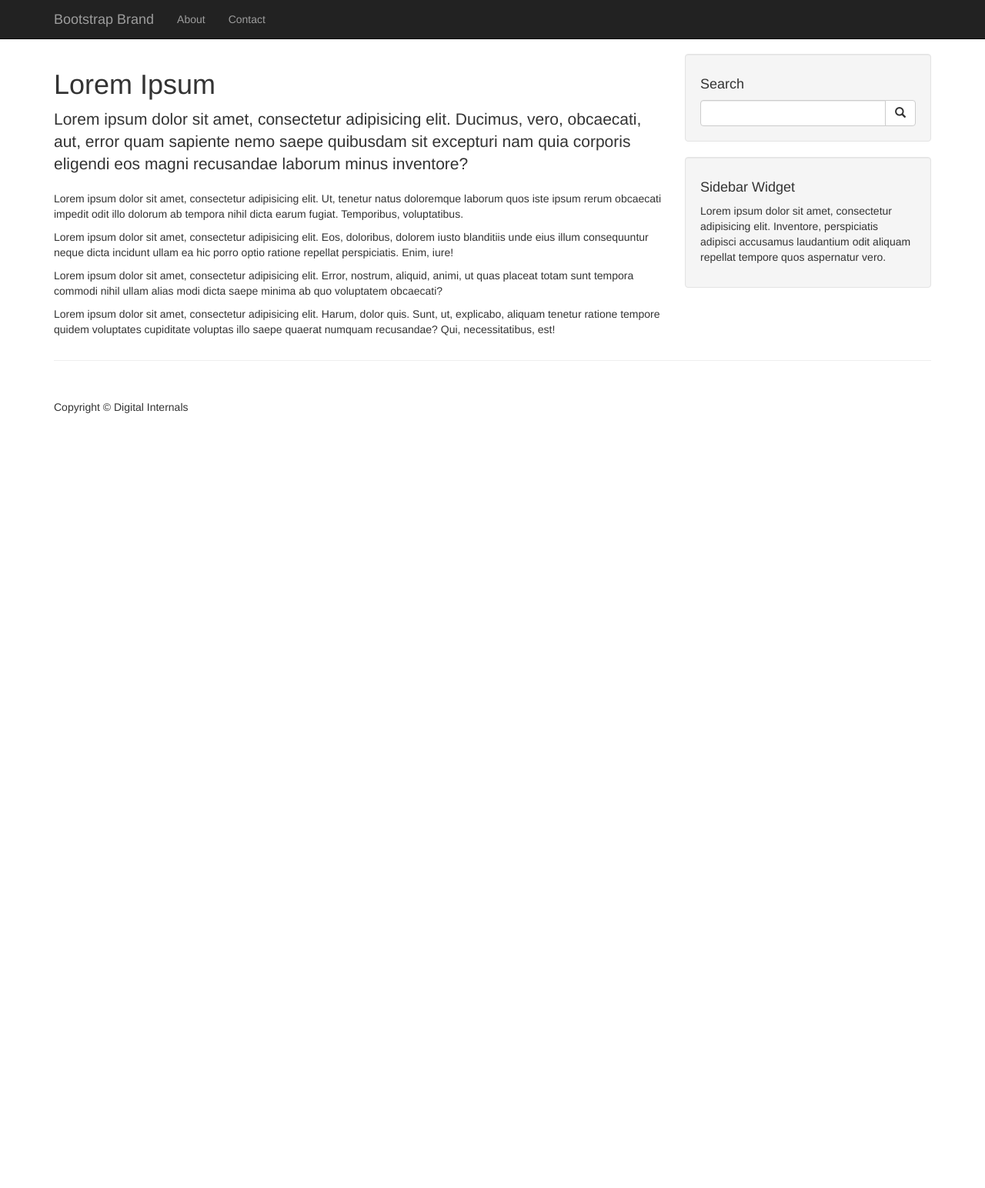
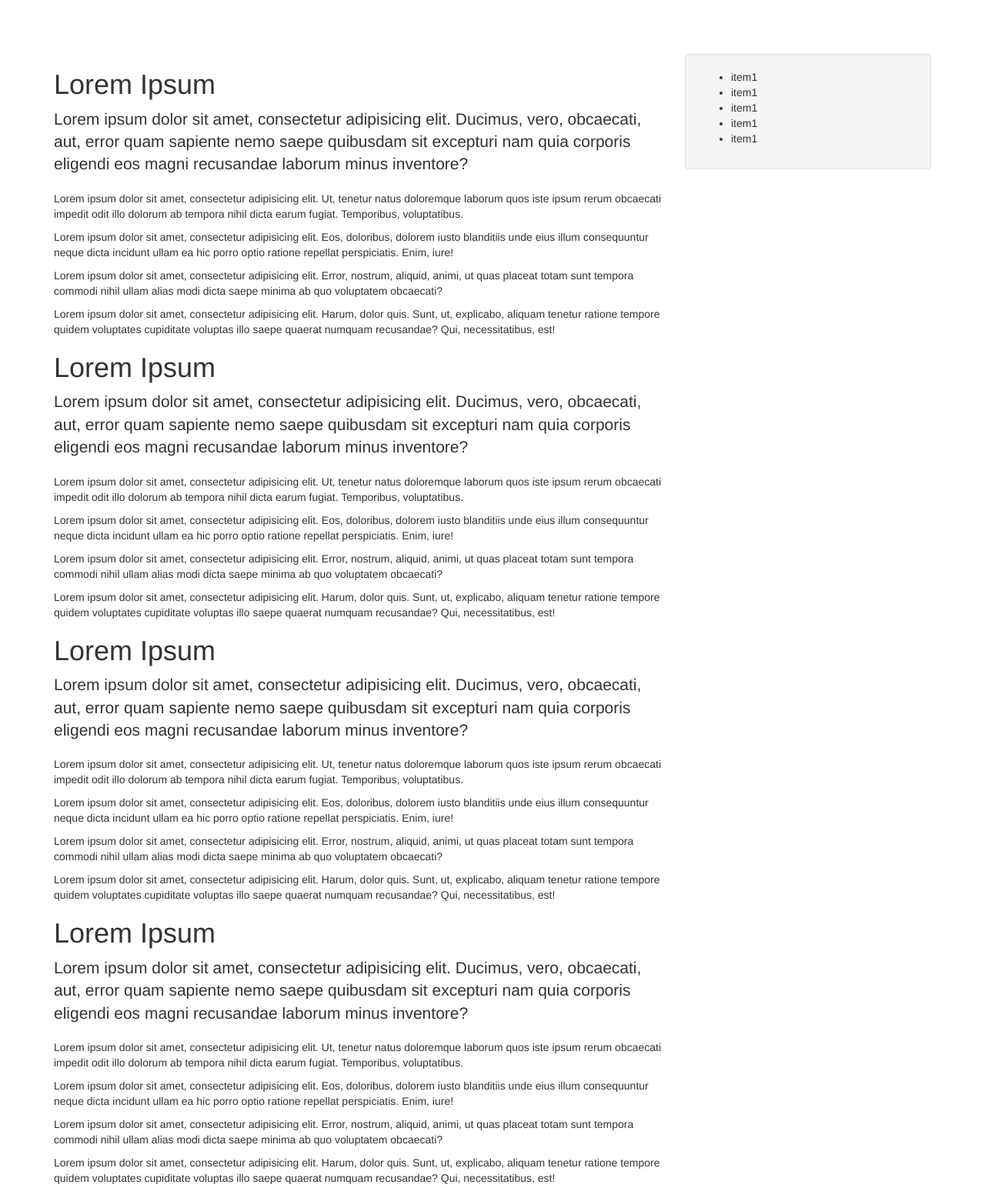
Before and after one commit to studiofluxx/studiofluxx, a plain HTML site: page index.html in a window 1280 px wide. Shown: the top 1544 px of the page at 77% size. Before the commit the page ends 800 px from the top, so only its background shows below. Drawn offline with nearby package versions, Linux system fonts and the light colour scheme.

Commit message:
more lorem
ipsum

```diff
--- a/index.html
+++ b/index.html
@@ -19,33 +19,7 @@
 <body>
 
     <!-- navigation -->
-    <nav class="navbar navbar-inverse navbar-fixed-top" role="navigation">
-        <div class="container">
-            <!-- brand and toggle get grouped for better mobile display -->
-            <div class="navbar-header">
-                <button type="button" class="navbar-toggle" data-toggle="collapse" data-target="#bs-example-navbar-collapse-1">
-                    <span class="sr-only">Toggle navigation</span>
-                    <span class="icon-bar"></span>
-                    <span class="icon-bar"></span>
-                    <span class="icon-bar"></span>
-                </button>
-                <a class="navbar-brand" href="#">Bootstrap Brand</a>
-            </div>
-            <!-- nav links, forms, and other content for toggling -->
-            <div class="collapse navbar-collapse" id="bs-example-navbar-collapse-1">
-                <ul class="nav navbar-nav">
-                    <li>
-                        <a href="#">About</a>
-                    </li>
-                    <li>
-                        <a href="#">Contact</a>
-                    </li>
-                </ul>
-            </div>
-            <!-- /.navbar-collapse -->
-        </div>
-        <!-- /.container -->
-    </nav>
+
 
     <div class="container">
 
@@ -61,6 +35,44 @@
                 <p>Lorem ipsum dolor sit amet, consectetur adipisicing elit. Error, nostrum, aliquid, animi, ut quas placeat totam sunt tempora commodi nihil ullam alias modi dicta saepe minima ab quo voluptatem obcaecati?</p>
                 <p>Lorem ipsum dolor sit amet, consectetur adipisicing elit. Harum, dolor quis. Sunt, ut, explicabo, aliquam tenetur ratione tempore quidem voluptates cupiditate voluptas illo saepe quaerat numquam recusandae? Qui, necessitatibus, est!</p>
 
+                 <h1>Lorem Ipsum</h1>
+
+                <!-- Post Content -->
+                <p class="lead">Lorem ipsum dolor sit amet, consectetur adipisicing elit. Ducimus, vero, obcaecati, aut, error quam sapiente nemo saepe quibusdam sit excepturi nam quia corporis eligendi eos magni recusandae laborum minus inventore?</p>
+                <p>Lorem ipsum dolor sit amet, consectetur adipisicing elit. Ut, tenetur natus doloremque laborum quos iste ipsum rerum obcaecati impedit odit illo dolorum ab tempora nihil dicta earum fugiat. Temporibus, voluptatibus.</p>
+                <p>Lorem ipsum dolor sit amet, consectetur adipisicing elit. Eos, doloribus, dolorem iusto blanditiis unde eius illum consequuntur neque dicta incidunt ullam ea hic porro optio ratione repellat perspiciatis. Enim, iure!</p>
+                <p>Lorem ipsum dolor sit amet, consectetur adipisicing elit. Error, nostrum, aliquid, animi, ut quas placeat totam sunt tempora commodi nihil ullam alias modi dicta saepe minima ab quo voluptatem obcaecati?</p>
+                <p>Lorem ipsum dolor sit amet, consectetur adipisicing elit. Harum, dolor quis. Sunt, ut, explicabo, aliquam tenetur ratione tempore quidem voluptates cupiditate voluptas illo saepe quaerat numquam recusandae? Qui, necessitatibus, est!</p>
+
+                 <h1>Lorem Ipsum</h1>
+
+                <!-- Post Content -->
+                <p class="lead">Lorem ipsum dolor sit amet, consectetur adipisicing elit. Ducimus, vero, obcaecati, aut, error quam sapiente nemo saepe quibusdam sit excepturi nam quia corporis eligendi eos magni recusandae laborum minus inventore?</p>
+                <p>Lorem ipsum dolor sit amet, consectetur adipisicing elit. Ut, tenetur natus doloremque laborum quos iste ipsum rerum obcaecati impedit odit illo dolorum ab tempora nihil dicta earum fugiat. Temporibus, voluptatibus.</p>
+                <p>Lorem ipsum dolor sit amet, consectetur adipisicing elit. Eos, doloribus, dolorem iusto blanditiis unde eius illum consequuntur neque dicta incidunt ullam ea hic porro optio ratione repellat perspiciatis. Enim, iure!</p>
+                <p>Lorem ipsum dolor sit amet, consectetur adipisicing elit. Error, nostrum, aliquid, animi, ut quas placeat totam sunt tempora commodi nihil ullam alias modi dicta saepe minima ab quo voluptatem obcaecati?</p>
+                <p>Lorem ipsum dolor sit amet, consectetur adipisicing elit. Harum, dolor quis. Sunt, ut, explicabo, aliquam tenetur ratione tempore quidem voluptates cupiditate voluptas illo saepe quaerat numquam recusandae? Qui, necessitatibus, est!</p>
+
+
+                 <h1>Lorem Ipsum</h1>
+
+                <!-- Post Content -->
+                <p class="lead">Lorem ipsum dolor sit amet, consectetur adipisicing elit. Ducimus, vero, obcaecati, aut, error quam sapiente nemo saepe quibusdam sit excepturi nam quia corporis eligendi eos magni recusandae laborum minus inventore?</p>
+                <p>Lorem ipsum dolor sit amet, consectetur adipisicing elit. Ut, tenetur natus doloremque laborum quos iste ipsum rerum obcaecati impedit odit illo dolorum ab tempora nihil dicta earum fugiat. Temporibus, voluptatibus.</p>
+                <p>Lorem ipsum dolor sit amet, consectetur adipisicing elit. Eos, doloribus, dolorem iusto blanditiis unde eius illum consequuntur neque dicta incidunt ullam ea hic porro optio ratione repellat perspiciatis. Enim, iure!</p>
+                <p>Lorem ipsum dolor sit amet, consectetur adipisicing elit. Error, nostrum, aliquid, animi, ut quas placeat totam sunt tempora commodi nihil ullam alias modi dicta saepe minima ab quo voluptatem obcaecati?</p>
+                <p>Lorem ipsum dolor sit amet, consectetur adipisicing elit. Harum, dolor quis. Sunt, ut, explicabo, aliquam tenetur ratione tempore quidem voluptates cupiditate voluptas illo saepe quaerat numquam recusandae? Qui, necessitatibus, est!</p>
+
+
+                 <h1>Lorem Ipsum</h1>
+
+                <!-- Post Content -->
+                <p class="lead">Lorem ipsum dolor sit amet, consectetur adipisicing elit. Ducimus, vero, obcaecati, aut, error quam sapiente nemo saepe quibusdam sit excepturi nam quia corporis eligendi eos magni recusandae laborum minus inventore?</p>
+                <p>Lorem ipsum dolor sit amet, consectetur adipisicing elit. Ut, tenetur natus doloremque laborum quos iste ipsum rerum obcaecati impedit odit illo dolorum ab tempora nihil dicta earum fugiat. Temporibus, voluptatibus.</p>
+                <p>Lorem ipsum dolor sit amet, consectetur adipisicing elit. Eos, doloribus, dolorem iusto blanditiis unde eius illum consequuntur neque dicta incidunt ullam ea hic porro optio ratione repellat perspiciatis. Enim, iure!</p>
+                <p>Lorem ipsum dolor sit amet, consectetur adipisicing elit. Error, nostrum, aliquid, animi, ut quas placeat totam sunt tempora commodi nihil ullam alias modi dicta saepe minima ab quo voluptatem obcaecati?</p>
+                <p>Lorem ipsum dolor sit amet, consectetur adipisicing elit. Harum, dolor quis. Sunt, ut, explicabo, aliquam tenetur ratione tempore quidem voluptates cupiditate voluptas illo saepe quaerat numquam recusandae? Qui, necessitatibus, est!</p>
+
             </div>
             <!-- /.main-content -->
 
@@ -68,22 +80,17 @@
             <div class="sidebar col-fixed">
 
                 <div class="well">
-                    <h4>Search</h4>
-                    <div class="input-group">
-                        <input type="text" class="form-control">
-                        <span class="input-group-btn">
-                            <button class="btn btn-default" type="button">
-                                <span class="glyphicon glyphicon-search"></span>
-                        </button>
-                        </span>
+                   <nav><ul>
+                   <li>item1</li>
+                    <li>item1</li>
+                     <li>item1</li>
+                      <li>item1</li>
+                       <li>item1</li>
+                   </ul></nav>
                     </div>
 
                 </div>
 
-                <div class="well">
-                    <h4>Sidebar Widget</h4>
-                    <p>Lorem ipsum dolor sit amet, consectetur adipisicing elit. Inventore, perspiciatis adipisci accusamus laudantium odit aliquam repellat tempore quos aspernatur vero.</p>
-                </div>
 
             </div>
             <!-- /.sidebar -->
```
